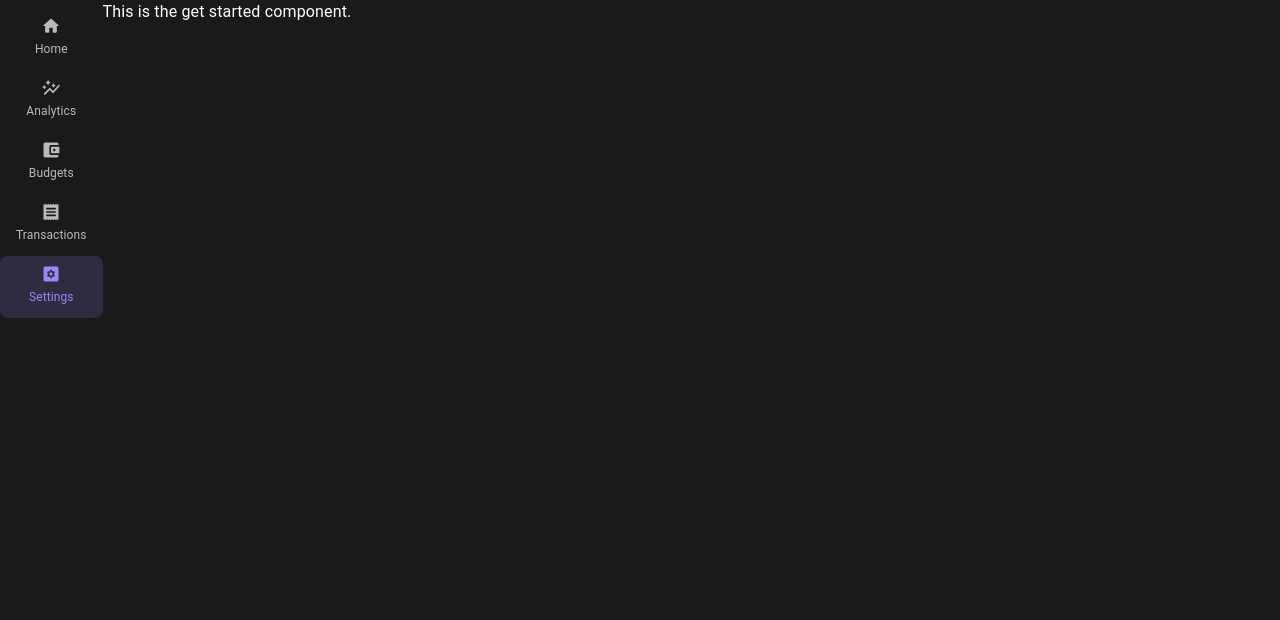
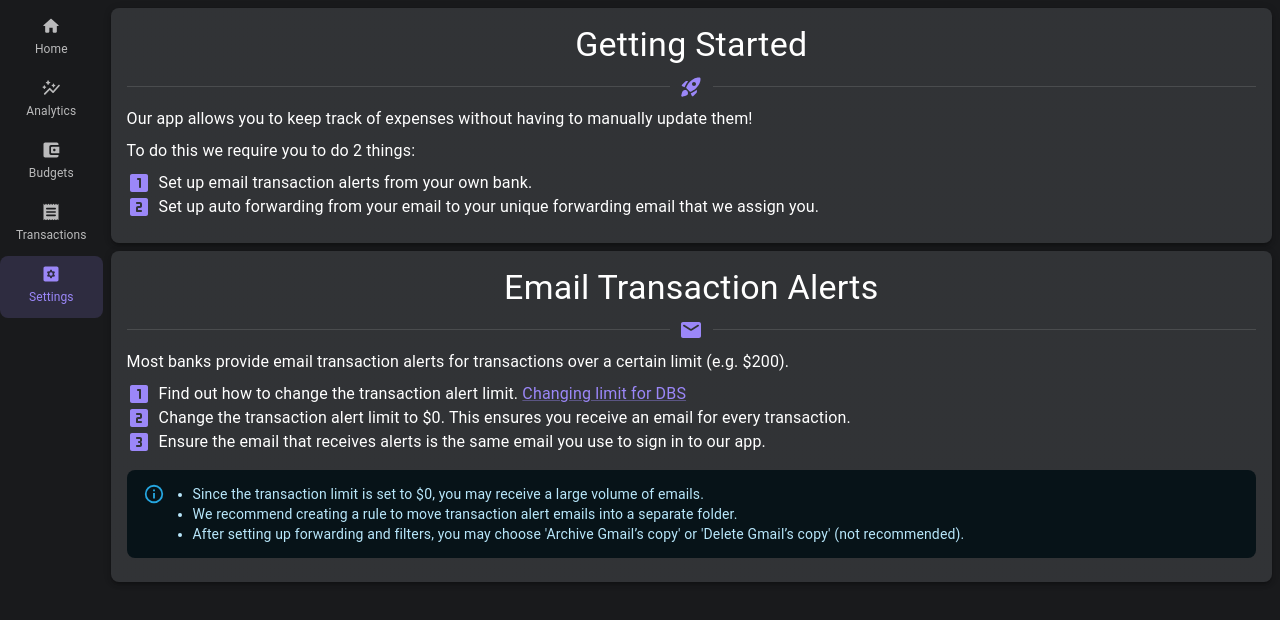
Before and after one commit to mukund1403/expenses_app, a Next.js app in the folder frontend/: page /settings/get_started in a window 1280 px wide. Shown: the top 620 px of the page. Built offline with nearby package versions, Linux system fonts and the light colour scheme; what @mui/material-nextjs would draw is missing.

Commit message:
Add get_started.json

```diff
--- a/frontend/components/settings/GetStarted.tsx
+++ b/frontend/components/settings/GetStarted.tsx
@@ -1,5 +1,118 @@
 import React from 'react';
+import {
+  Alert,
+  AlertTitle,
+  Box,
+  Card,
+  CardContent,
+  Divider,
+  Link,
+  Stack,
+  Typography,
+} from '@mui/material';
+import {
+  EmailRounded,
+  LooksOneRounded,
+  LooksTwoRounded,
+  Looks3Rounded,
+  RocketLaunchRounded,
+} from '@mui/icons-material';
+import content from '@/contents/get_started.json';
 
 export function GetStarted() {
-  return <div>This is the get started component.</div>;
+  return (
+    <>
+      <Card
+        sx={{
+          borderRadius: '0.5rem',
+          backgroundColor: 'background.paper',
+          margin: '0.5rem',
+          boxShadow: 3,
+        }}
+      >
+        <CardContent>
+          <Typography variant='h4' sx={{ textAlign: 'center' }}>
+            {content.intro.heading}
+          </Typography>
+          <Divider sx={{ my: 1 }}>
+            <RocketLaunchRounded color='primary' />
+          </Divider>
+          <Typography variant='body1' sx={{ mb: 1 }}>
+            {content.intro.subheading1}
+          </Typography>
+          <Typography variant='body1' sx={{ mb: 1 }}>
+            {content.intro.subheading2}
+          </Typography>
+          <Stack direction='row' spacing={1}>
+            <LooksOneRounded color='primary' />
+            <Typography variant='body1' sx={{ mb: 1 }}>
+              {content.intro.steps[0]}
+            </Typography>
+          </Stack>
+          <Stack direction='row' spacing={1}>
+            <LooksTwoRounded color='primary' />
+            <Typography variant='body1'>{content.intro.steps[1]}</Typography>
+          </Stack>
+        </CardContent>
+      </Card>
+      <Card
+        sx={{
+          borderRadius: '0.5rem',
+          backgroundColor: 'background.paper',
+          margin: '0.5rem',
+          boxShadow: 3,
+        }}
+      >
+        <CardContent>
+          <Typography variant='h4' sx={{ textAlign: 'center' }}>
+            {content.emailAlerts.heading}
+          </Typography>
+          <Divider sx={{ my: 1 }}>
+            <EmailRounded color='primary' />
+          </Divider>
+          <Typography variant='body1' sx={{ mb: 1 }}>
+            {content.emailAlerts.description}
+          </Typography>
+          <Stack direction='row' spacing={1}>
+            <LooksOneRounded color='primary' />
+            <Typography variant='body1'>
+              {content.emailAlerts.steps[0].text}{' '}
+              <Link
+                href={content.emailAlerts.steps[0].link?.url}
+                target='_blank'
+                rel='noopener noreferrer'
+              >
+                {content.emailAlerts.steps[0].link?.label}
+              </Link>
+            </Typography>
+          </Stack>
+          <Stack direction='row' spacing={1}>
+            <LooksTwoRounded color='primary' />
+            <Typography variant='body1'>
+              {content.emailAlerts.steps[1].text}
+            </Typography>
+          </Stack>
+          <Stack direction='row' spacing={1}>
+            <Looks3Rounded color='primary' />
+            <Typography variant='body1'>
+              {content.emailAlerts.steps[2].text}
+            </Typography>
+          </Stack>
+          <Alert severity='info' sx={{ mt: 2, borderRadius: '0.5rem' }}>
+            <Box
+              component='ul'
+              sx={{
+                pl: 2,
+                listStyleType: 'disc',
+              }}
+            >
+              {content.emailAlerts.notes.map((note) => (
+                <li key={note}>{note}</li>
+              ))}
+            </Box>
+          </Alert>
+        </CardContent>
+      </Card>
+    </>
+  );
 }
--- /dev/null
+++ b/frontend/contents/get_started.json
@@ -0,0 +1,154 @@
+{
+  "intro": {
+    "heading": "Getting Started",
+    "subheading1": "Our app allows you to keep track of expenses without having to manually update them!",
+    "subheading2": "To do this we require you to do 2 things:",
+    "steps": [
+      "Set up email transaction alerts from your own bank.",
+      "Set up auto forwarding from your email to your unique forwarding email that we assign you."
+    ]
+  },
+
+  "emailAlerts": {
+    "heading": "Email Transaction Alerts",
+    "description": "Most banks provide email transaction alerts for transactions over a certain limit (e.g. $200).",
+    "steps": [
+      {
+        "text": "Find out how to change the transaction alert limit.",
+        "link": {
+          "label": "Changing limit for DBS",
+          "url": "https://www.dbs.com.sg/personal/support/bank-ibanking-notification-alerts.html"
+        }
+      },
+      {
+        "text": "Change the transaction alert limit to $0. This ensures you receive an email for every transaction."
+      },
+      {
+        "text": "Ensure the email that receives alerts is the same email you use to sign in to our app."
+      }
+    ],
+    "notes": [
+      "Since the transaction limit is set to $0, you may receive a large volume of emails.",
+      "We recommend creating a rule to move transaction alert emails into a separate folder.",
+      "After setting up forwarding and filters, you may choose 'Archive Gmail’s copy' or 'Delete Gmail’s copy' (not recommended)."
+    ],
+    "images": [
+      {
+        "alt": "Archive or delete Gmail copy",
+        "src": "frontend/public/gmail_email_options.png"
+      }
+    ]
+  },
+
+  "autoForwarding": {
+    "heading": "Setting up Auto-forwarding in Gmail",
+    "sections": [
+      {
+        "heading": "Get your Unique Forwarding Email Address",
+        "steps": [
+          "Sign into our app using the Sign in With Google button.",
+          "Go to Settings → Your unique forwarding address and copy the address."
+        ],
+        "images": ["(image)", "(image)"]
+      },
+      {
+        "heading": "Open Gmail Settings",
+        "steps": ["Open Gmail settings and click 'See all settings'."],
+        "images": [
+          {
+            "alt": "Google settings",
+            "src": "frontend/public/google_settings.png"
+          }
+        ]
+      },
+      {
+        "heading": "Add your forwarding email",
+        "steps": [
+          "Go to the 'Forwarding and POP/IMAP' tab.",
+          "Click 'Add a forwarding address' and paste your unique forwarding email.",
+          "Click Next → Proceed → OK."
+        ],
+        "note": "You will see a popup asking you to verify forwarding.",
+        "images": [
+          {
+            "alt": "Adding forwarding address",
+            "src": "frontend/public/forwarding_address.png"
+          }
+        ]
+      },
+      {
+        "heading": "Confirm forwarding",
+        "steps": [
+          "In our app, go to Settings and scroll to 'Your activation link'.",
+          "Click the confirmation link to confirm the forwarding address."
+        ],
+        "images": ["(image)"]
+      },
+      {
+        "heading": "Filter for only transaction-related emails",
+        "description": "Filters ensure that only transaction-related emails are forwarded.",
+        "steps": [
+          "Go to the 'Filters and Blocked Addresses' tab.",
+          "Click 'Create a new filter'.",
+          "Customize the filter using sender and subject/body wrapped in double quotes."
+        ],
+        "examples": [
+          {
+            "description": "DBS example",
+            "from": "\"ibanking.alert@dbs.com\"",
+            "contains": "\"transaction was completed\""
+          }
+        ],
+        "notes": [
+          "Filter rules vary by bank. Check your transaction emails for correct content.",
+          "DBS PayLah users must create a separate filter for 'paylah.alert@dbs.com'.",
+          "If your bank has a wallet feature, remember to create a separate filter."
+        ],
+        "images": [
+          {
+            "alt": "Filter example",
+            "src": "frontend/public/google_filter_address.png"
+          }
+        ]
+      },
+      {
+        "heading": "Confirming filter",
+        "steps": [
+          "Click 'Create Filter' and select 'Forward it to' your unique forwarding email.",
+          "Click the blue 'Create Filter' button.",
+          "Verify that the filter appears in the list."
+        ],
+        "images": [
+          {
+            "alt": "Successful filter",
+            "src": "frontend/public/successful_filter.png"
+          }
+        ]
+      }
+    ]
+  },
+
+  "testing": {
+    "heading": "Testing Filter (very very very important!)",
+    "description": "Expenses will not be tracked correctly if filters do not work as intended.",
+    "steps": [
+      "In Gmail settings, go to Filters and Blocked Addresses.",
+      "Edit the newly created filter and click 'Search'.",
+      "Verify that only intended transaction emails are shown.",
+      "Repeat this for all filters."
+    ]
+  },
+
+  "warnings": {
+    "heading": "DO NOT FORWARD ALL EMAILS",
+    "points": [
+      "Forwarding all emails can result in loss of privacy.",
+      "It can also overload our servers, causing dropped requests."
+    ],
+    "instruction": "Select the 'Disable forwarding' option to prevent forwarding all emails.",
+    "image": {
+      "alt": "Disable forwarding",
+      "src": "frontend/public/disable_forwarding.png"
+    }
+  }
+}
```
